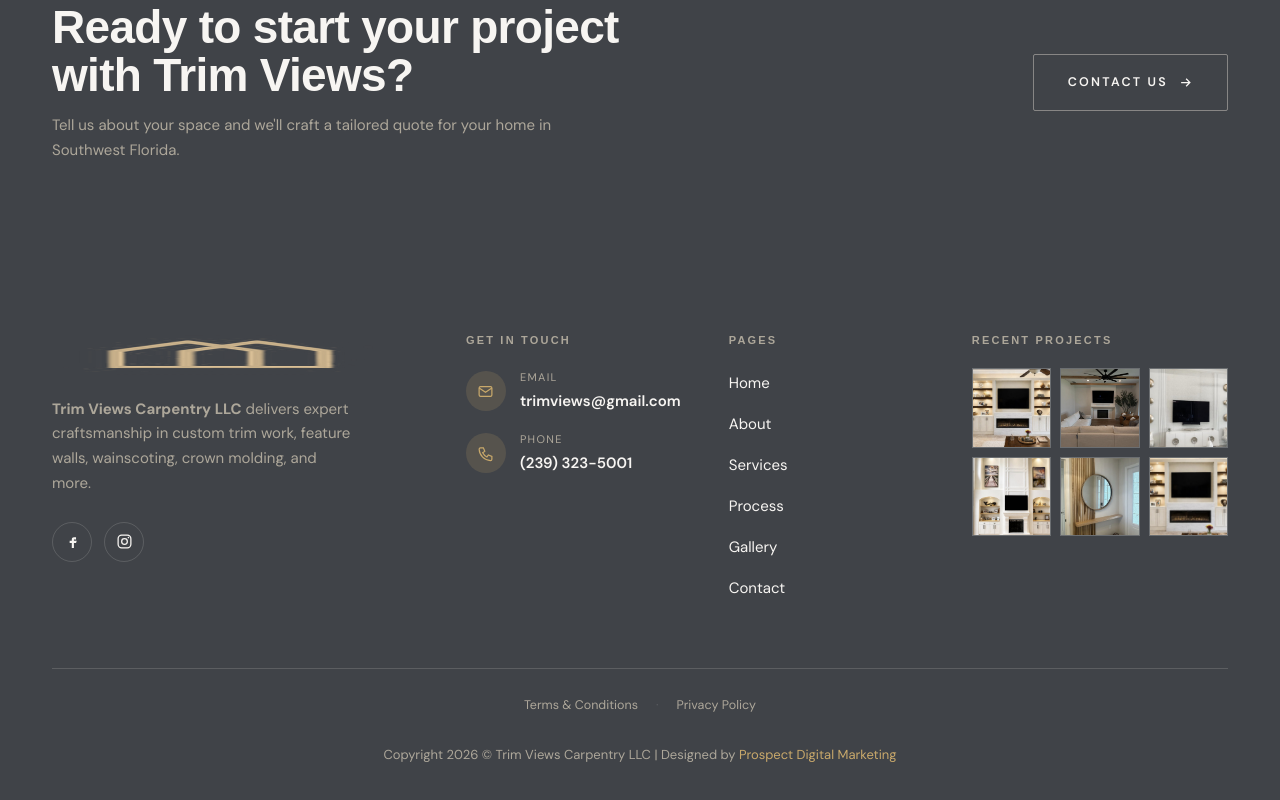
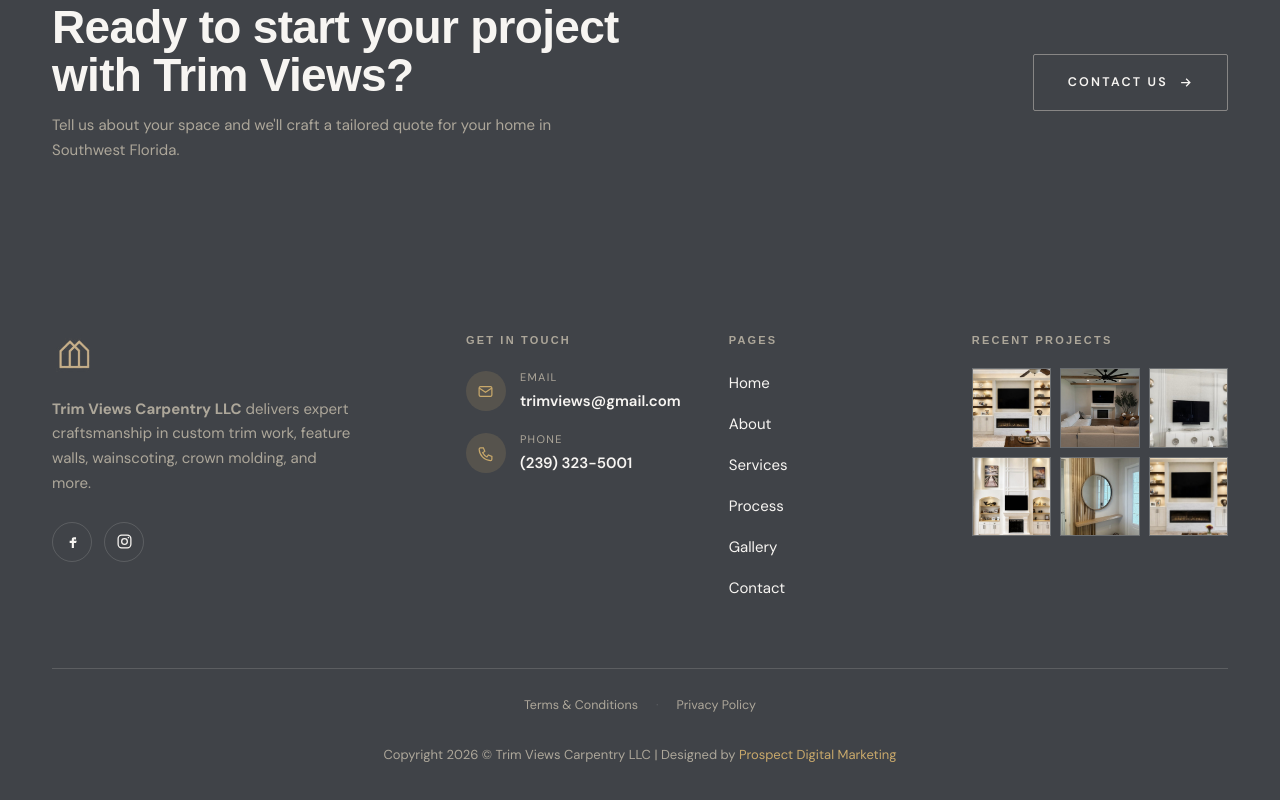
Before and after one commit to aleahc-bot/TrimViews, a plain HTML site: page index.html in a window 1280 px wide. Shown: the part 6160-6960 px from the top of the page. Drawn offline with Linux system fonts and the light colour scheme; a web font is replaced by a local one.

Commit message:
Add files via upload

```diff
--- a/assets/css/styles.css
+++ b/assets/css/styles.css
@@ -195,7 +195,7 @@
 /* footer */
 footer{background:var(--ink);color:var(--bone);padding:88px 0 36px}
 .fgrid{display:grid;grid-template-columns:1.5fr .85fr .8fr 1.05fr;gap:48px;padding-bottom:54px;border-bottom:1px solid var(--line-dk)}
-.flogo img{height:40px;margin-bottom:22px}
+.flogo img{height:40px;width:auto;max-width:none;object-fit:contain;margin-bottom:22px}
 .ftag{color:var(--taupe-lt);max-width:300px;margin-bottom:26px;font-size:15px}
 .fcontact a{display:flex;align-items:center;gap:14px;margin-bottom:16px;color:var(--bone)}
 .fcontact .fic{width:40px;height:40px;border-radius:50%;background:var(--brass-soft);color:var(--brass);display:flex;align-items:center;justify-content:center;flex-shrink:0}
```
